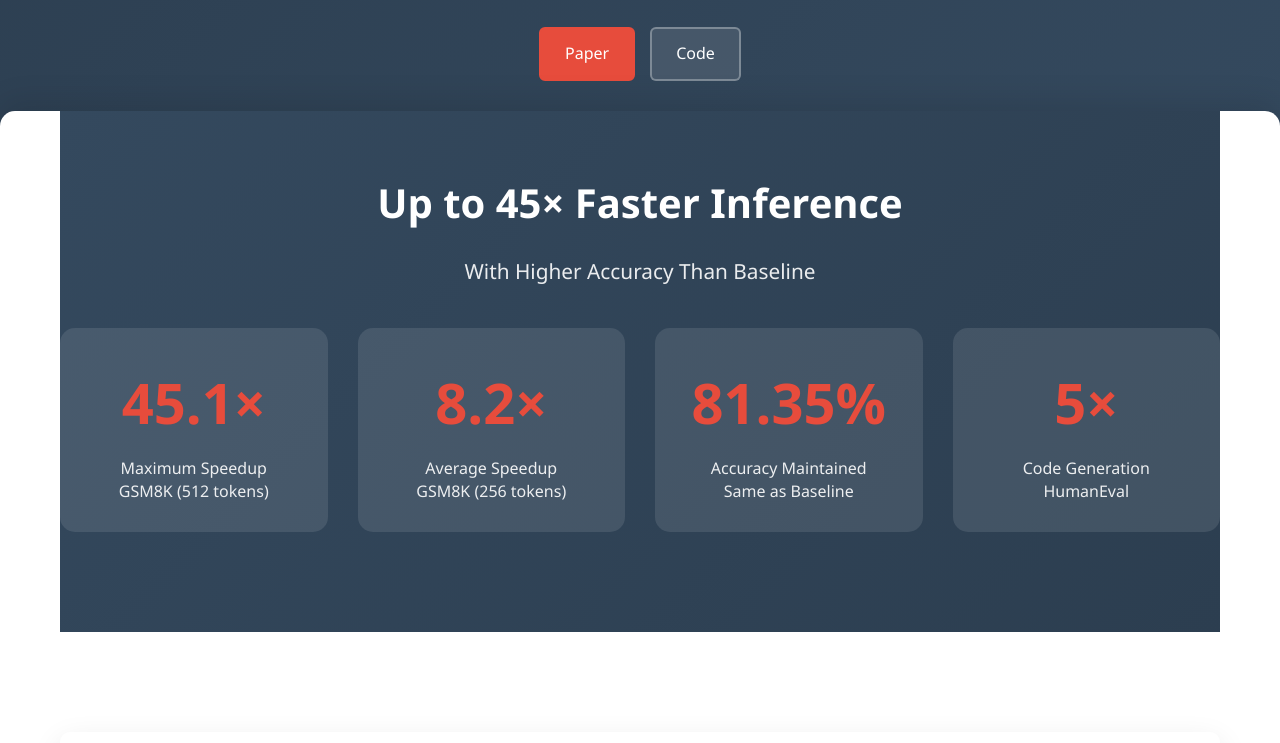
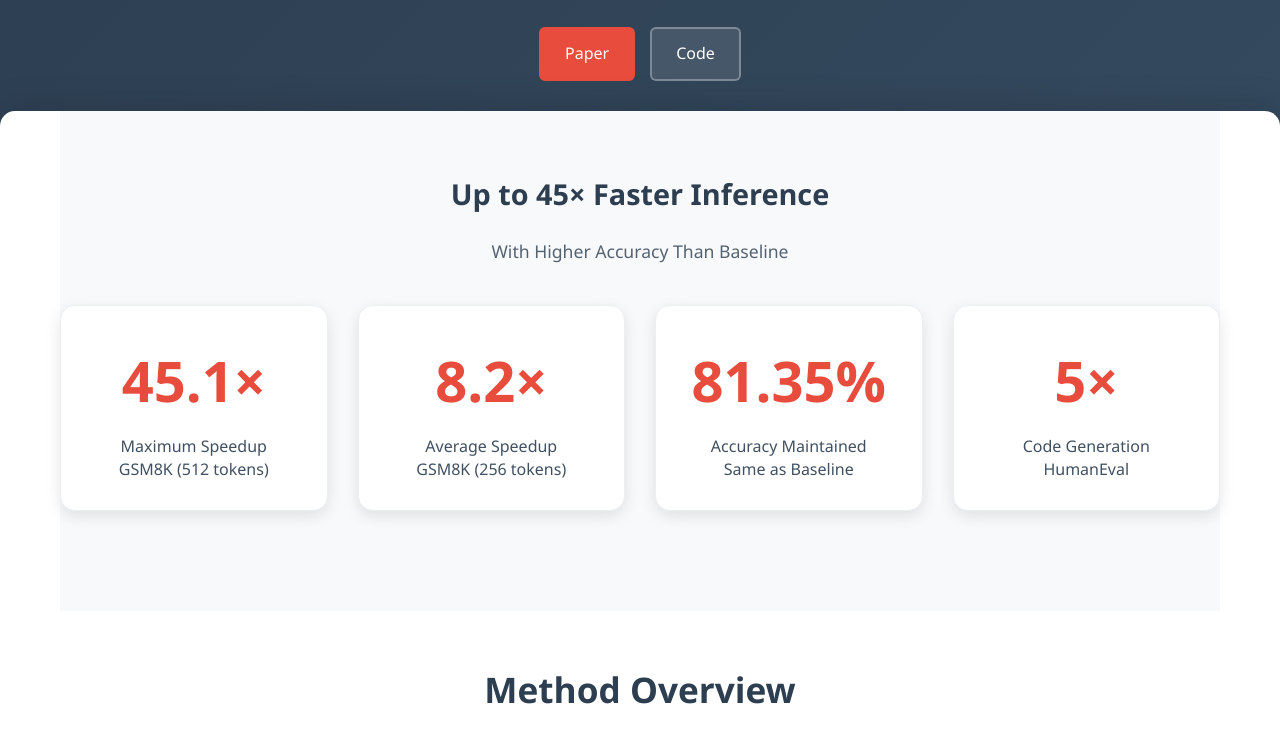
Before and after one commit to VILA-Lab/elastic-cache-webpage, a plain HTML site: page index.html in a window 1280 px wide. Shown: the part 379-1122 px from the top of the page. Drawn offline with Linux system fonts and the light colour scheme.

Commit message:
update layout
update layout

Signed-off-by: Mukul Ranjan <mukulranjaniitg@gmail.com>

```diff
--- a/index.html
+++ b/index.html
@@ -121,22 +121,22 @@
         }
 
         .hero-results {
-            background: linear-gradient(135deg, #34495e, #2c3e50);
-            color: white;
+            background: #f8f9fa;
+            color: #2c3e50;
             padding: 60px 0;
             text-align: center;
         }
 
         .hero-title {
-            font-size: 2.5em;
+            font-size: 1.8em;
             margin-bottom: 20px;
-            font-weight: 700;
+            font-weight: 600;
         }
 
         .hero-subtitle {
-            font-size: 1.3em;
+            font-size: 1.1em;
             margin-bottom: 40px;
-            opacity: 0.9;
+            opacity: 0.8;
         }
 
         .results-showcase {
@@ -149,9 +149,11 @@
         .metric-large {
             text-align: center;
             padding: 30px 20px;
-            background: rgba(255, 255, 255, 0.1);
+            background: white;
             border-radius: 15px;
             transition: transform 0.3s ease;
+            box-shadow: 0 5px 15px rgba(0, 0, 0, 0.1);
+            border: 1px solid #ecf0f1;
         }
 
         .metric-large:hover {
@@ -381,6 +383,7 @@
 
             <!-- Visual Method Overview -->
             <section class="section">
+                <h2>Method Overview</h2>
                 <div class="figure">
                     <img src="static/overview.png" alt="Elastic-Cache Overview">
                 </div>
@@ -393,13 +396,17 @@
                 </div>
             </section>
 
+            <!-- Empirical Analysis -->
+            <section class="section">
+                <h2>Empirical Analysis</h2>
+                <div class="figure">
+                    <img src="static/motivation.png" alt="Motivation Analysis">
+                </div>
+            </section>
+
             <!-- Key Results with Visuals -->
             <section class="section">
                 <h2>Performance Results</h2>
-
-                <div class="figure">
-                    <img src="static/motivation.png" alt="Motivation Analysis">
-                </div>
 
                 <div class="performance-table">
                     <table>
```
